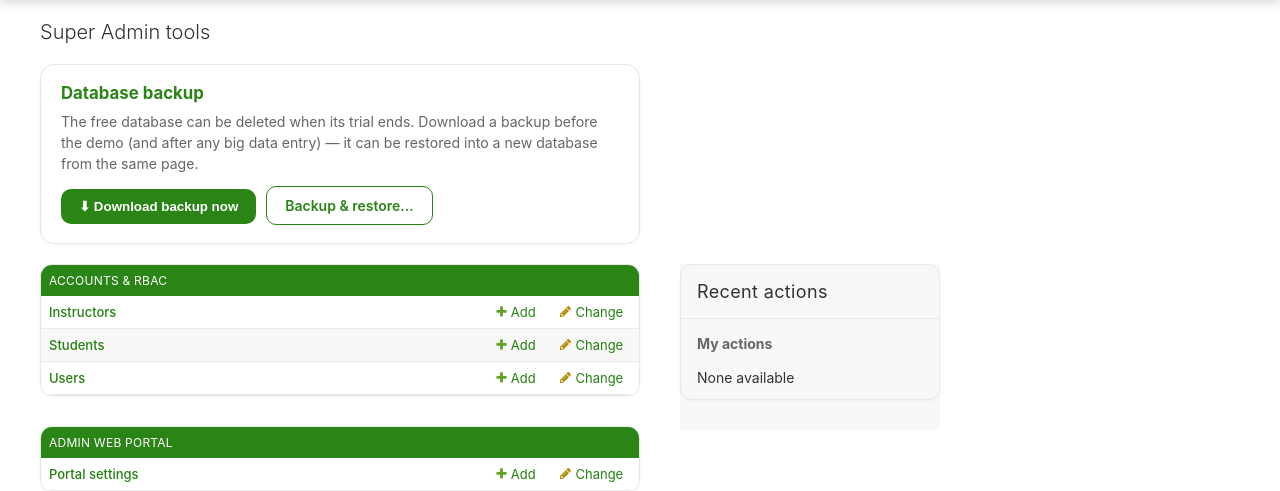
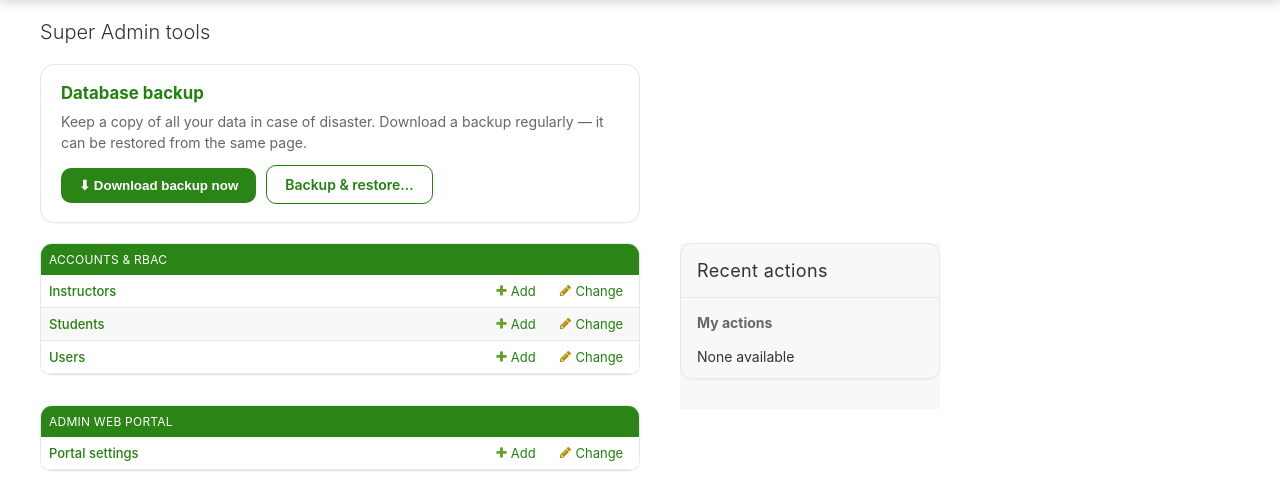
Before and after one commit to 0jieE/CDK_ITE_Event_Attendance_Portal, a Django app: page /admin/ in a window 1280 px wide. Shown: the part 68-559 px from the top of the page. Run offline with Django 5.2, Linux system fonts and the light colour scheme; the visitor is signed in with stand-in values (Sample User, id 1); data comes from the database, SQL or seed files in the repository; data that the repository does not hold is empty; parts of the project's set-up code (start-up, migrations or seed data) failed here and were passed over; some libraries are stand-ins or nearby versions.

Commit message:
Admin backup panel: neutral wording, better dark-mode contrast
Co-Authored-By: Claude Sonnet 5.5 <noreply@anthropic.com>

```diff
--- a/backend/core/templates/admin/backup.html
+++ b/backend/core/templates/admin/backup.html
@@ -29,7 +29,7 @@
   <div class="ite-card danger">
     <h3>2. Restore a backup</h3>
     <p class="ite-note">
-      Use this after the database was deleted: deploy against a new empty database (the app creates its tables and
+      Use this to recover after a disaster: deploy against a new empty database (the app creates its tables and
       the Super Admin automatically), sign in here, then upload the file. <strong>Restoring replaces ALL current
       users, students, events, attendance and fines</strong> with the contents of the file. It is all-or-nothing: if
       the file is bad, nothing changes. Afterwards sign in with the Super Admin account that existed when the backup
--- a/backend/core/templates/admin/base_site.html
+++ b/backend/core/templates/admin/base_site.html
@@ -61,16 +61,16 @@
   }
   input:focus, textarea:focus, select:focus { border-color: var(--primary); outline: 0; box-shadow: 0 0 0 3px rgba(65,180,34,.25); }
   .ite-card { border: 1px solid var(--hairline-color); border-radius: 14px; padding: 18px 20px; margin: 0 0 20px; background: var(--body-bg); box-shadow: 0 1px 3px rgba(0,0,0,.05); }
-  .ite-card h3 { margin: 0 0 8px; font-size: 1.05rem; color: var(--secondary); }
+  .ite-card h3 { margin: 0 0 8px; font-size: 1.05rem; color: var(--link-fg); }
   .ite-card.danger { border-color: #e5586a; }
-  .ite-card.danger h3 { color: #c02636; }
+  .ite-card.danger h3 { color: #e5586a; }
   .ite-btn { display: inline-block; border: 0; border-radius: 10px; padding: 10px 18px; font-weight: 600; cursor: pointer; background: var(--secondary); color: #fff; text-decoration: none; }
   .ite-btn:hover { background: #165c08; color: #fff; }
   .ite-btn.danger { background: #c02636; }
   .ite-btn.danger:hover { background: #911b28; }
   .ite-stats { display: grid; grid-template-columns: repeat(auto-fill, minmax(150px, 1fr)); gap: 10px; margin: 12px 0 4px; }
   .ite-stat { border: 1px solid var(--hairline-color); border-radius: 10px; padding: 10px 12px; background: var(--darkened-bg); }
-  .ite-stat b { display: block; font-size: 1.35rem; color: var(--secondary); }
+  .ite-stat b { display: block; font-size: 1.35rem; color: var(--link-fg); }
   .ite-stat span { font-size: .78rem; color: var(--body-quiet-color); text-transform: uppercase; letter-spacing: .04em; }
   .ite-note { color: var(--body-quiet-color); font-size: .88rem; line-height: 1.5; }
 </style>
--- a/backend/core/templates/admin/index.html
+++ b/backend/core/templates/admin/index.html
@@ -5,15 +5,15 @@
 <div class="ite-card">
   <h3>Database backup</h3>
   <p class="ite-note" style="margin:0 0 12px">
-    The free database can be deleted when its trial ends. Download a backup before the demo (and after any
-    big data entry) &mdash; it can be restored into a new database from the same page.
+    Keep a copy of all your data in case of disaster. Download a backup regularly &mdash; it can be restored
+    from the same page.
   </p>
   <form method="post" action="{% url 'admin:backup' %}" style="display:inline">
     {% csrf_token %}
     <input type="hidden" name="action" value="download">
     <button type="submit" class="ite-btn">&#11015; Download backup now</button>
   </form>
-  <a class="ite-btn" style="background:transparent;color:var(--secondary);border:1px solid var(--secondary);margin-left:6px" href="{% url 'admin:backup' %}">Backup &amp; restore&hellip;</a>
+  <a class="ite-btn" style="background:transparent;color:var(--link-fg);border:1px solid var(--link-fg);margin-left:6px" href="{% url 'admin:backup' %}">Backup &amp; restore&hellip;</a>
 </div>
 {% endif %}
 {{ block.super }}
--- a/backend/core/test_backup.py
+++ b/backend/core/test_backup.py
@@ -161,6 +161,8 @@ class AdminSiteTests(TestCase):
         self.assertIn("ITE Attendance · Administration", html)
         self.assertIn("ite-logo", html)
         self.assertIn("Download backup now", html)
+        self.assertIn("in case of disaster", html)
+        self.assertNotIn("free database", html)
         self.assertIn("Open portal", html)
         self.assertIn("--primary: #41b422", html)
 
```
